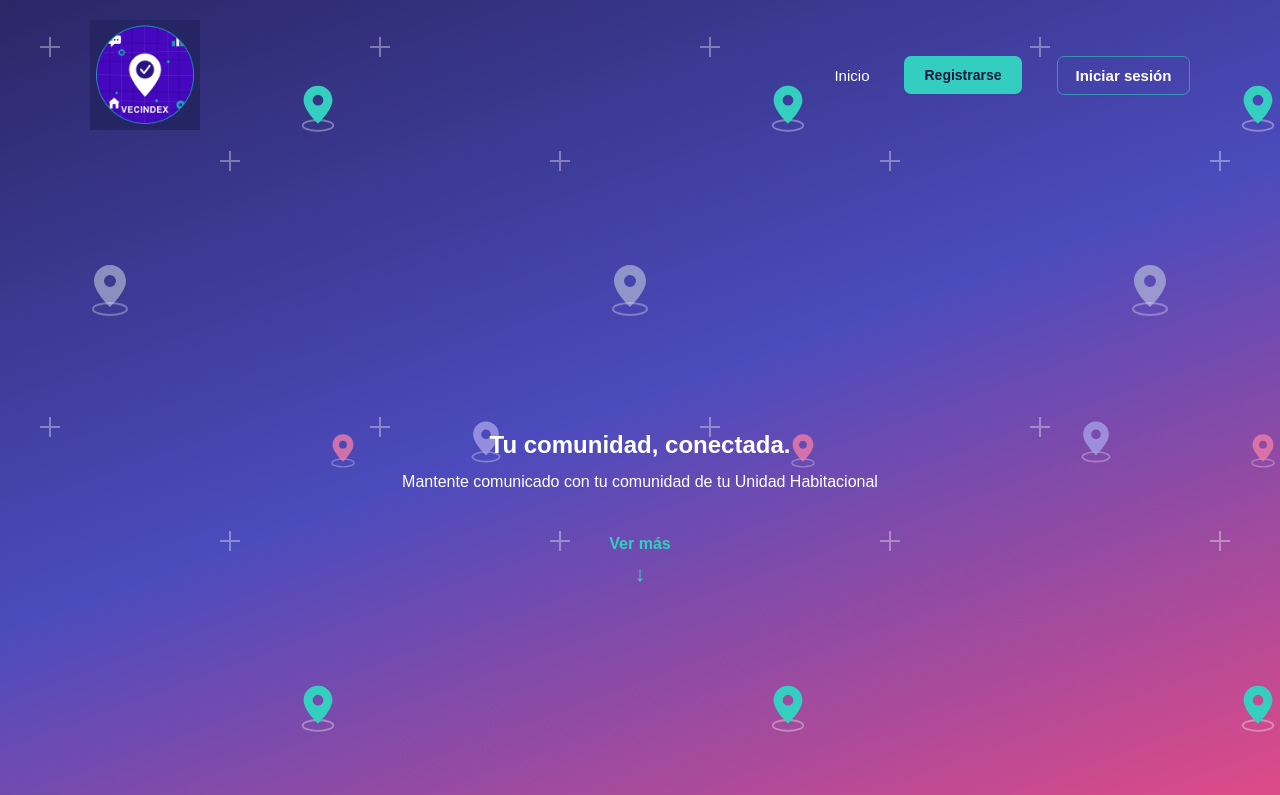
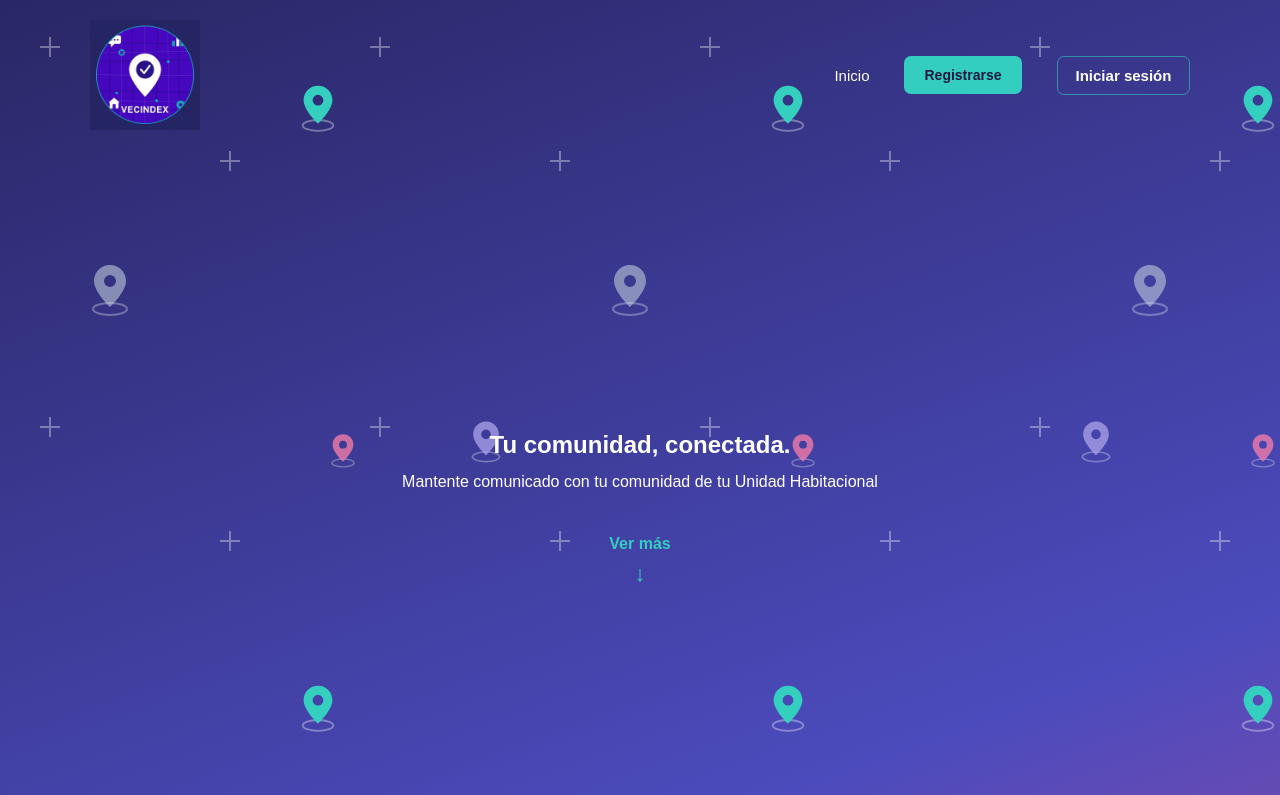
Before and after one commit to Ian-Alexander-Cruz/VECINDEX-FRONT, a Next.js app: page / in a window 1280 px wide. Shown: the top 795 px of the page. Built offline with nearby package versions, Linux system fonts and the light colour scheme; no server answers.

Commit message:
fix: correccion de fondo incompleto en pagina principal

```diff
--- a/src/app/page.js
+++ b/src/app/page.js
@@ -6,7 +6,7 @@ import info from "./styles/QueEsVecindex.module.css";
 
 export default function Home() {
   return (
-      <main className={styles.Home}>
+      <main className={styles.container}>
         <BackgroundMap />
 
         <Navbar />
```
